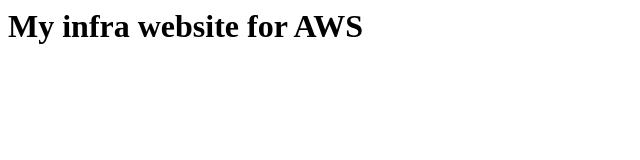
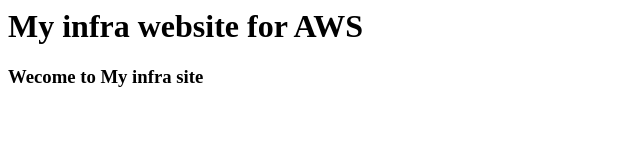
Before and after one commit to nexusiscouk/infranet, a plain HTML site: page index.html in a window 1280 px wide. Shown: the whole page, without its empty margins (0-640 px from the left). Drawn offline with Linux system fonts and the light colour scheme.

Commit message:
Update index.html

```diff
--- a/index.html
+++ b/index.html
@@ -1 +1,2 @@
 <h1>My infra website for AWS</h1>
+<h3>Wecome to My infra site</h3
```
